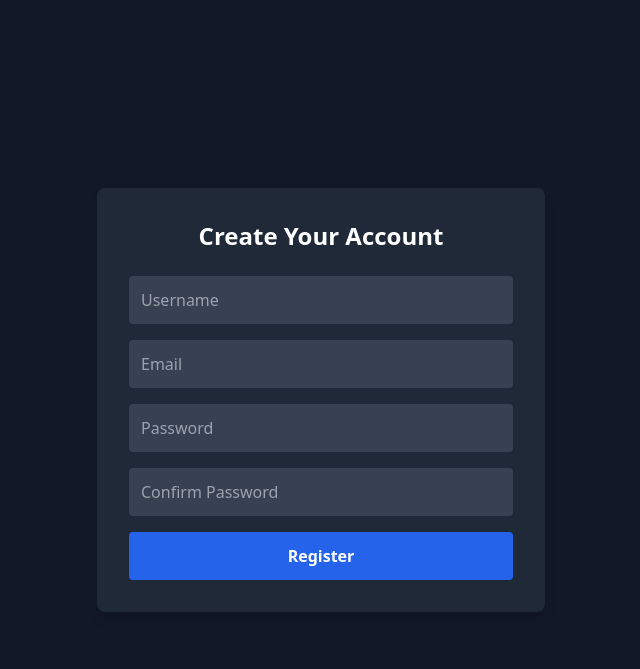
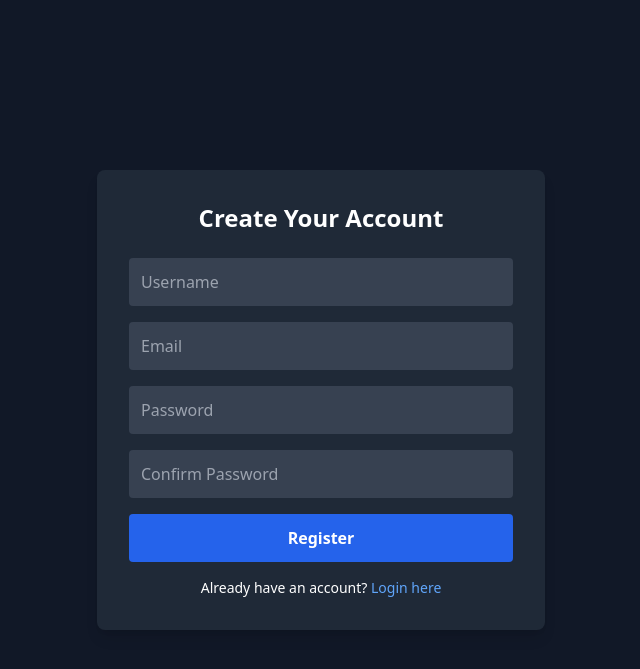
Before and after one commit to martian58/keyforge, a Flask app: page /register in a window 1280 px wide. Shown: the top 669 px of the page, without its empty margins (319-959 px from the left). Run offline with Flask 3, Linux system fonts and the light colour scheme.

Commit message:
Add login link to register page and register link to login page

```diff
--- a/web/templates/auth/register.html
+++ b/web/templates/auth/register.html
@@ -3,8 +3,7 @@
 <head>
     <meta charset="UTF-8">
     <title>Register</title>
-    <script defer src="{{ url_for('static', filename='js/register.js') }}"></script>
-     <link rel="stylesheet" href="../../static/css/output.css">
+    <link rel="stylesheet" href="../../static/css/output.css">
 </head>
 <body class="bg-gray-900 text-white h-screen flex items-center justify-center">
     <div class="bg-gray-800 p-8 rounded-lg shadow-lg w-full max-w-md">
@@ -33,8 +32,12 @@
                     class="w-full bg-blue-600 hover:bg-blue-700 p-3 rounded text-white font-semibold transition">
                 Register
             </button>
+            <p class="text-center text-sm mt-4">
+                Already have an account?
+                <a href="{{ url_for('login') }}" class="text-blue-400 hover:text-blue-300 underline">Login here</a>
+            </p>
         </div>
     </div>
-    <script src="{{ url_for('static', filename='js/register.js') }}"></script>
+    <script defer src="{{ url_for('static', filename='js/register.js') }}"></script>
 </body>
 </html>
```
Also changed, not shown: web/templates/auth/login.html (+5 -2 lines).
